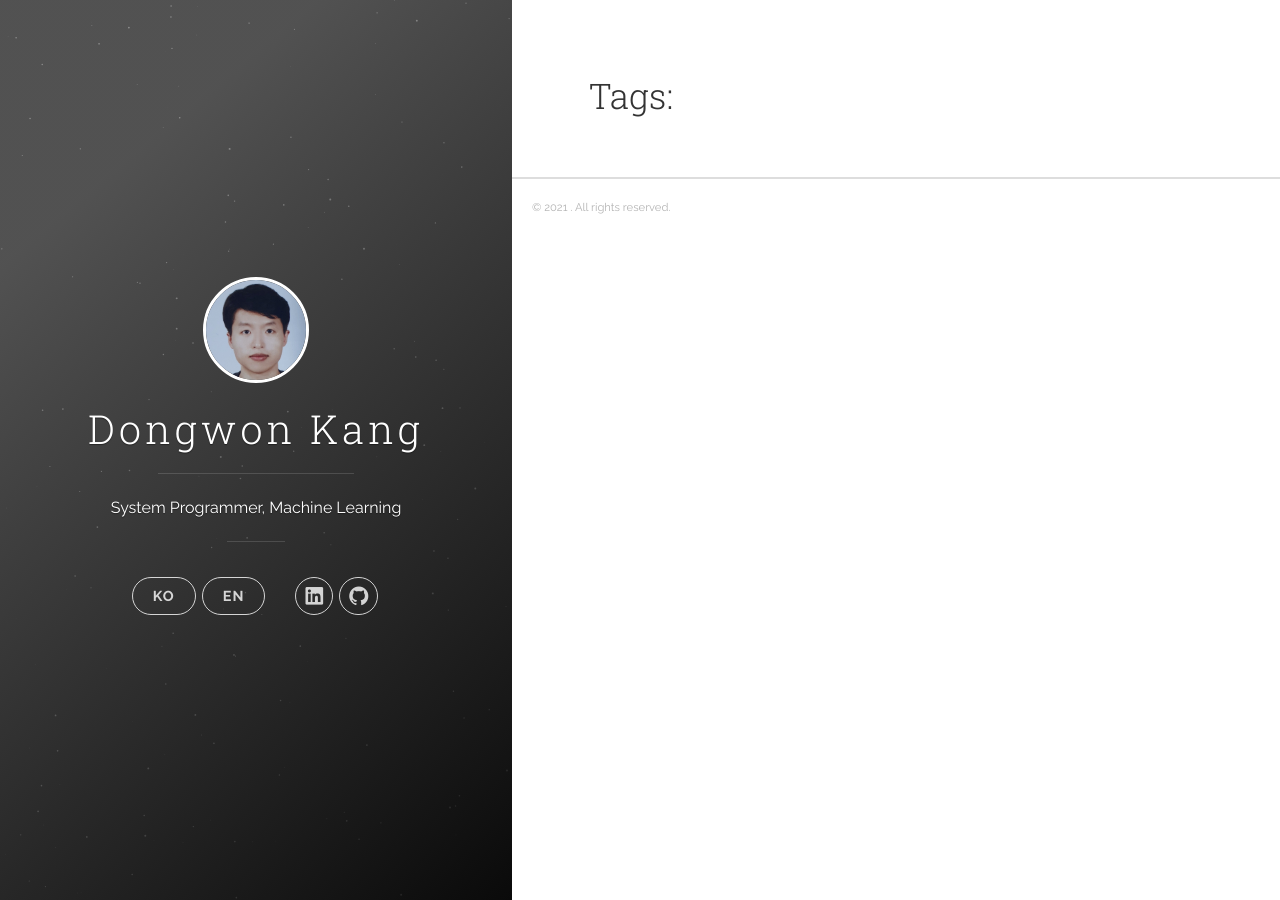
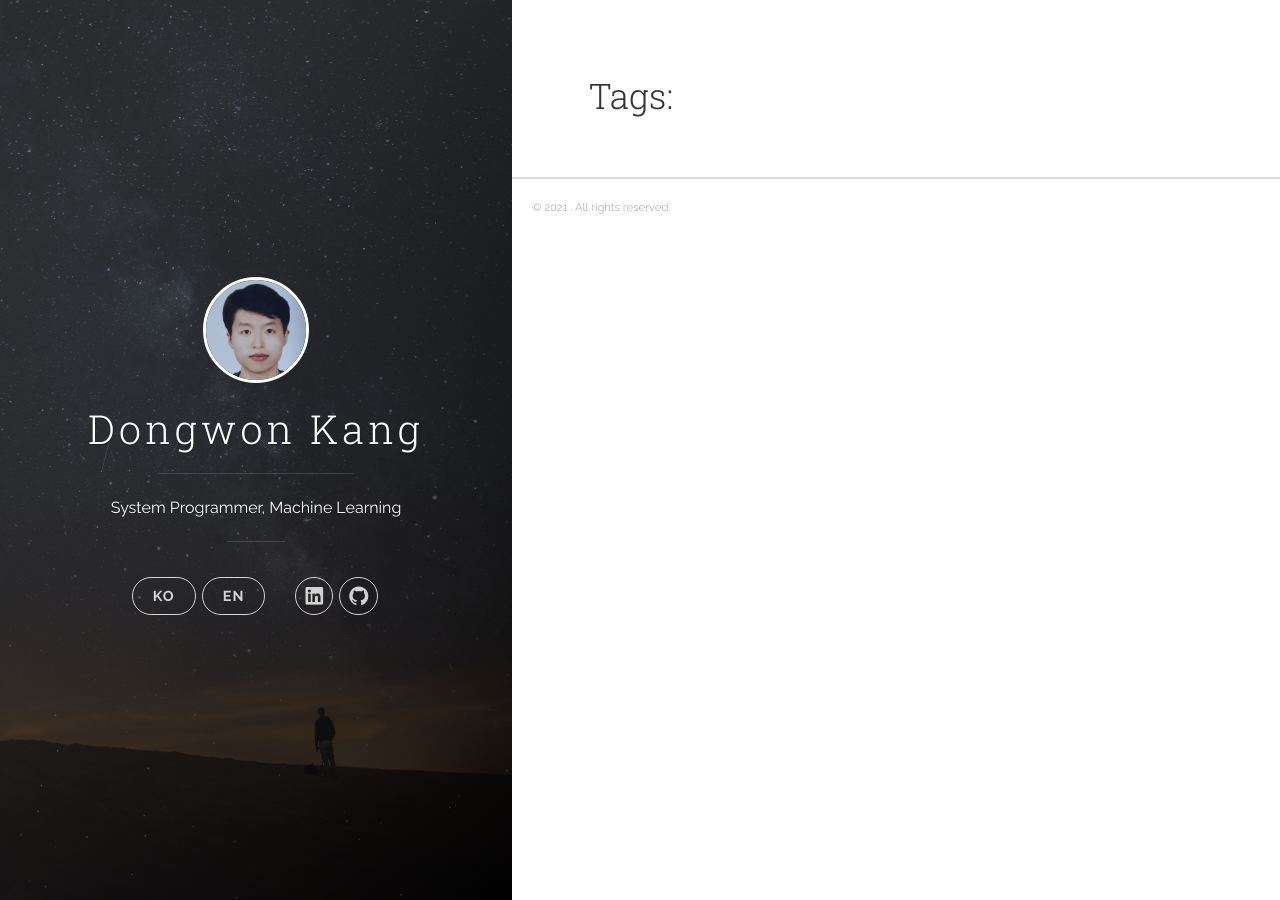
Before and after one commit to kuna/kuna.github.io, a Jekyll site: the page built from tags.md, in a window 1280 px wide. Built offline with Jekyll 4.4.1, drawn with Linux system fonts in a browser that asks for light colours; nearby versions of some CDN libraries.

Commit message:
Fixed site.baseurl to relative_url

```diff
--- a/_includes/footer.html
+++ b/_includes/footer.html
@@ -3,7 +3,7 @@
 </footer>
 
 <script type="text/javascript" src="https://ajax.googleapis.com/ajax/libs/jquery/1.11.3/jquery.min.js"></script>
-<script type="text/javascript" src="{{ "js/main.js" | prepend: site.baseurl }}"></script>
+<script type="text/javascript" src="{{ "js/main.js" | relative_url }}"></script>
 {% if site.google_analytics and jekyll.environment != "development" %}
 <script>
   (function(i,s,o,g,r,a,m){i['GoogleAnalyticsObject']=r;i[r]=i[r]||function(){
--- a/_includes/header.html
+++ b/_includes/header.html
@@ -3,7 +3,7 @@
   <i class="icon icon-x-circle btn-mobile-close__icon hidden"></i>
 </span>
 
-<header class="panel-cover panel-cover--collapsed" style="background-image: url({{ "images/cover.jpg" | prepend: site.baseurl }})">
+<header class="panel-cover panel-cover--collapsed" style="background-image: url({{ "images/cover.jpg" | relative_url }})">
   <div id="bg" style="position: absolute; top:0; left:0; width: 100%; overflow: hidden;"></div>
   <div class="panel-main">
 
```
